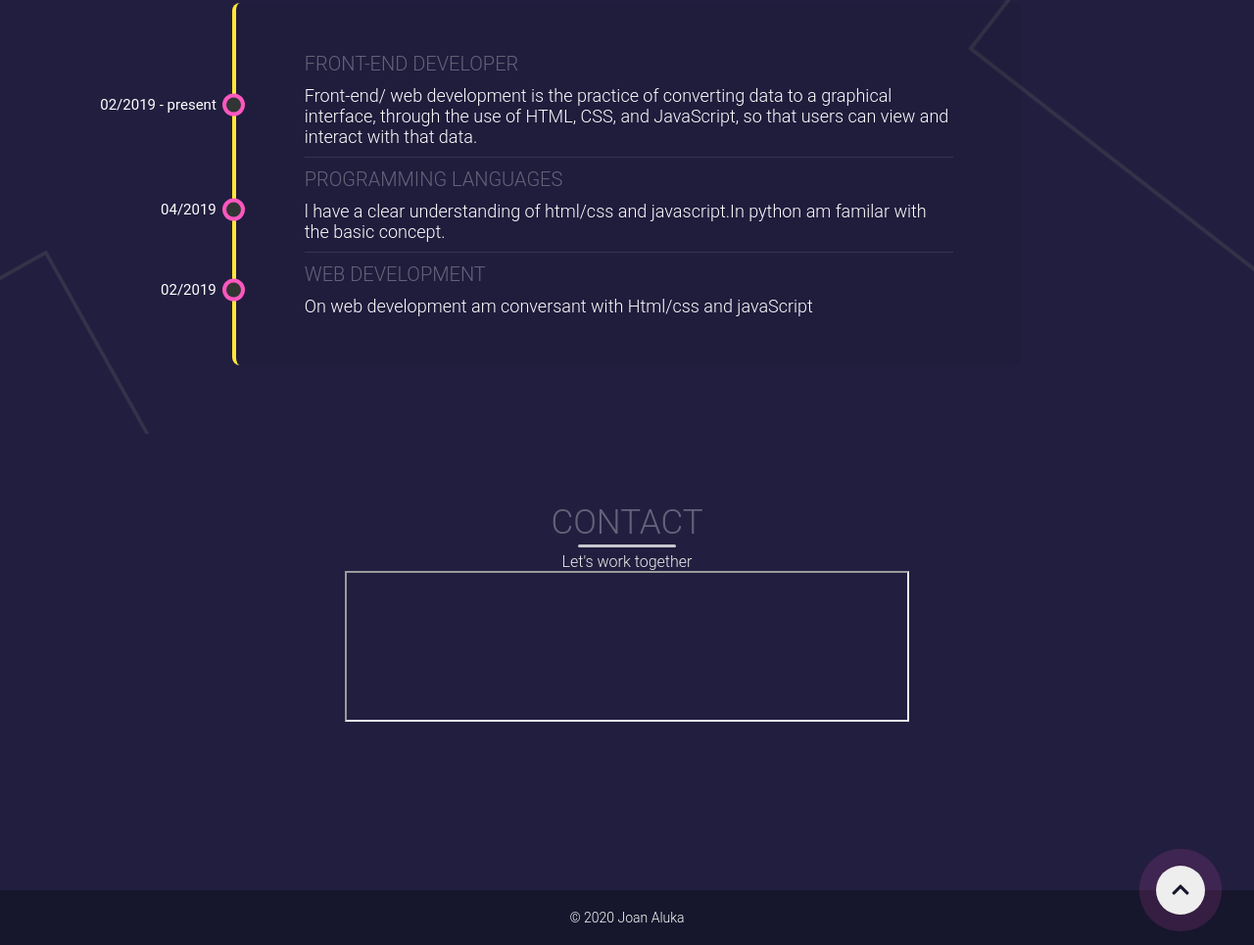
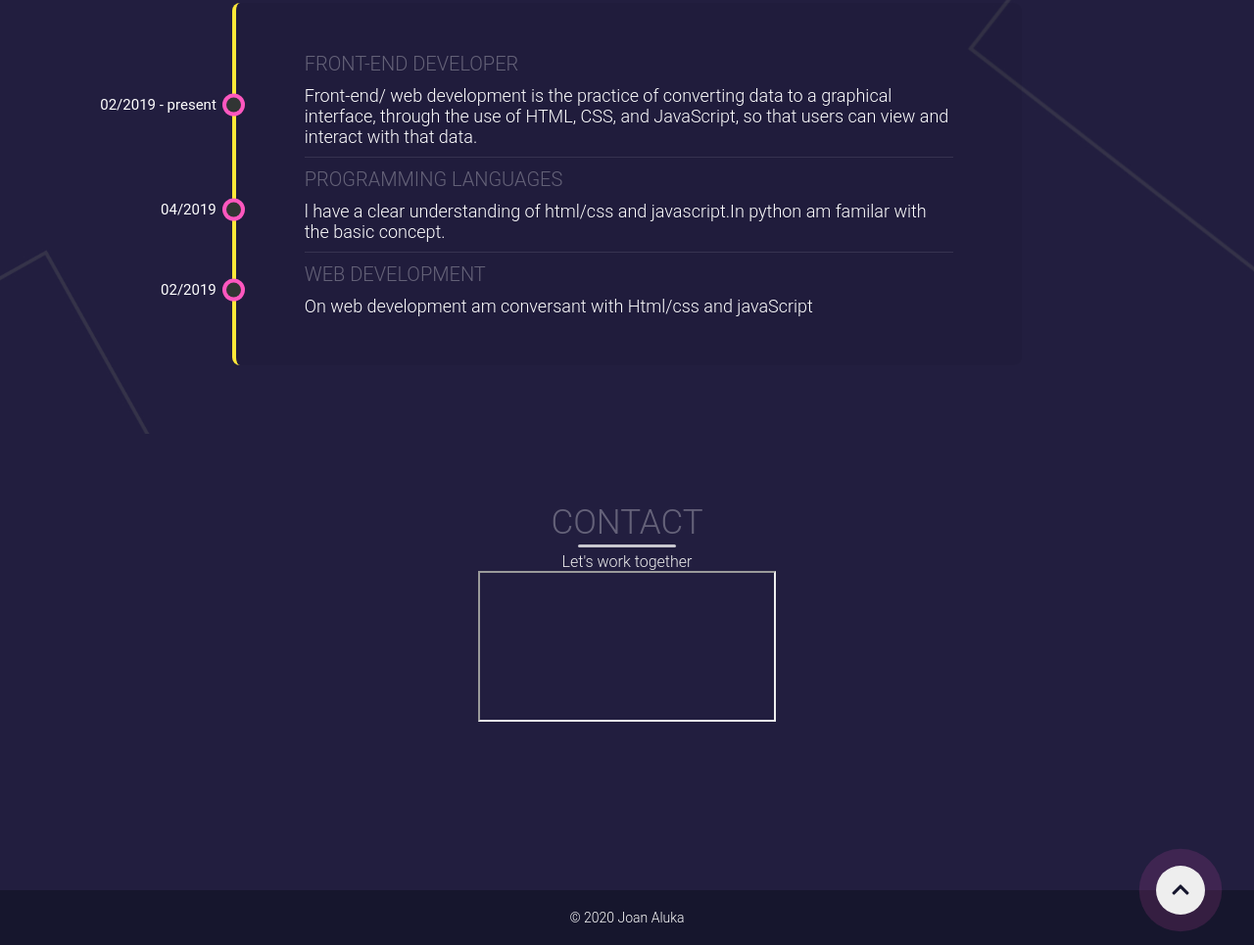
Before and after one commit to joanaluka/joans-portfolio, a plain HTML site: page index.html in a window 1280 px wide. Shown: the part 4949-5914 px from the top of the page at 98% size. Drawn offline with nearby package versions, Linux system fonts and the light colour scheme.

Commit message:
Update index.html

```diff
--- a/index.html
+++ b/index.html
@@ -213,7 +213,7 @@
         <div class="section-heading">
             <h1>Contact</h1>
             <h6>Let's work together</h6>
-            <iframe width="50%" height="50%">
+            <iframe>
              <script type="text/javascript" src="https://form.jotform.com/jsform/202241368127045"></script>
             </iframe>
         </div>
```
